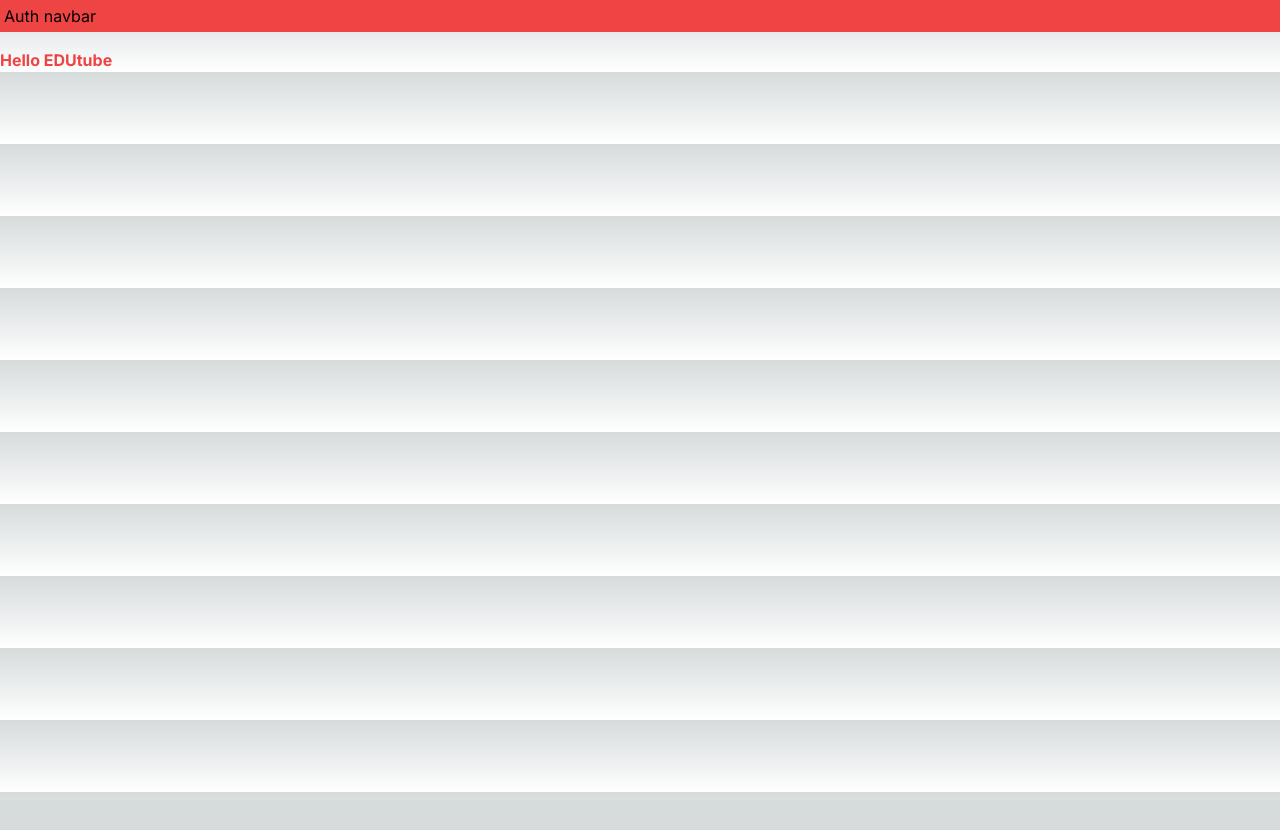
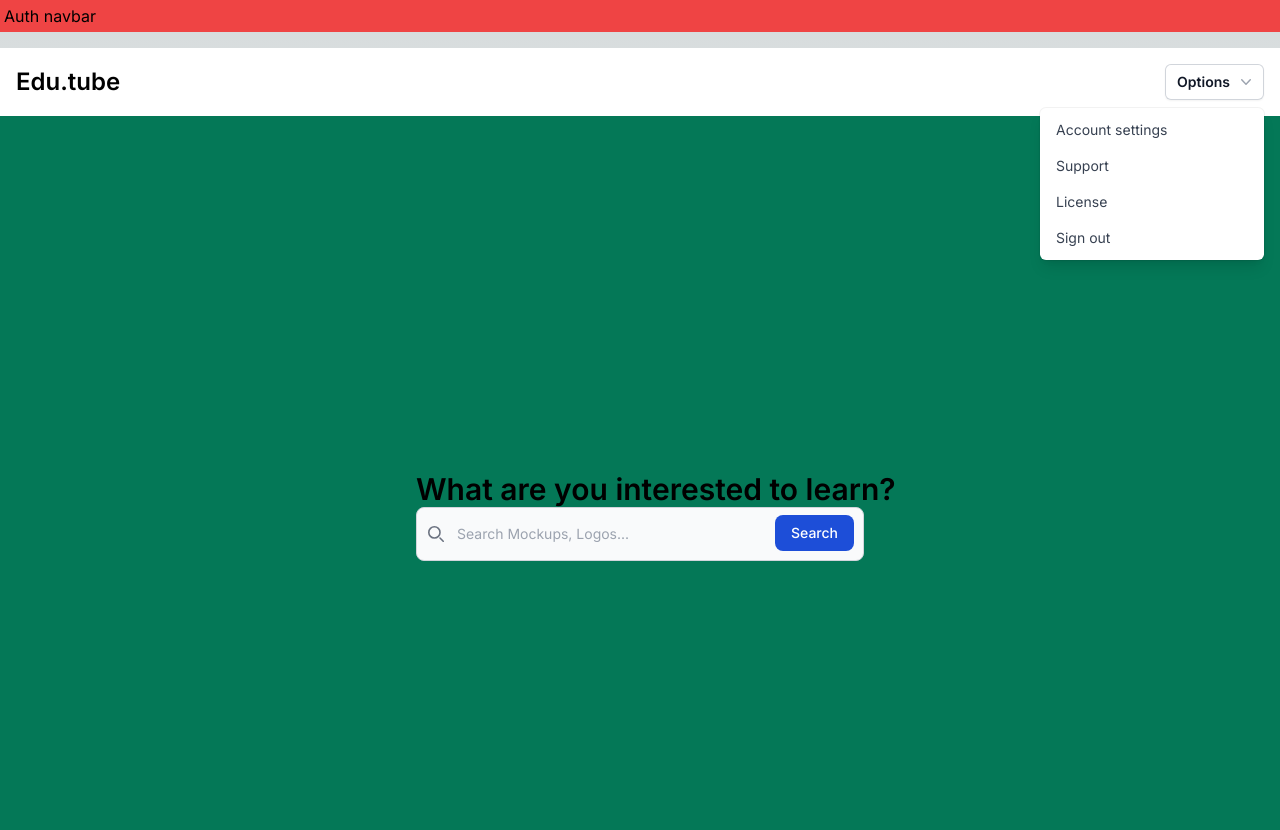
Before and after one commit to eXistC/EduTube, a Next.js app: page / in a window 1280 px wide. Shown: the top 830 px of the page. Before the commit the page ends 800 px from the top, so only its background shows below. Built offline with nearby package versions, Linux system fonts and the light colour scheme.

Commit message:
nanupgit

```diff
--- a/app/(auth)/(browse)/(home)/page.tsx
+++ b/app/(auth)/(browse)/(home)/page.tsx
@@ -1,10 +1,51 @@
-import Image from "next/image";
 
-export default function Home() {
-  return (
-    <p className="text-red-500 font-bold">
-      Hello EDUtube
+function App() {
+    return (
+        <div className="App">
+            <nav className="bg-white border-gray-200 dark:bg-gray-900">
+                <div className="max-w-screen-xl flex flex-wrap items-center justify-between mx-auto p-4">
+                    <a href="#" className="flex items-center space-x-3 rtl:space-x-reverse">
+                        <span className="self-center text-2xl font-semibold whitespace-nowrap dark:text-white">Edu.tube</span>
+                    </a>
+                    <div className="relative inline-block text-left">
+                        <div>
+                            <button type="button" className="inline-flex w-full justify-center gap-x-1.5 rounded-md bg-white px-3 py-2 text-sm font-semibold text-gray-900 shadow-sm ring-1 ring-inset ring-gray-300 hover:bg-gray-50" id="menu-button" aria-expanded="true" aria-haspopup="true">
+                                Options
+                                <svg className="-mr-1 h-5 w-5 text-gray-400" viewBox="0 0 20 20" fill="currentColor" aria-hidden="true">
+                                    <path fill-rule="evenodd" d="M5.23 7.21a.75.75 0 011.06.02L10 11.168l3.71-3.938a.75.75 0 111.08 1.04l-4.25 4.5a.75.75 0 01-1.08 0l-4.25-4.5a.75.75 0 01.02-1.06z" clip-rule="evenodd" />
+                                </svg>
+                            </button>
+                        </div>
+                        <div className="absolute right-0 z-10 mt-2 w-56 origin-top-right rounded-md bg-white shadow-lg ring-1 ring-black ring-opacity-5 focus:outline-none" role="menu" aria-orientation="vertical" aria-labelledby="menu-button" >
+                            <div className="py-1" role="none">
+                                <a href="#" className="text-gray-700 block px-4 py-2 text-sm" role="menuitem"  id="menu-item-0">Account settings</a>
+                                <a href="#" className="text-gray-700 block px-4 py-2 text-sm" role="menuitem"  id="menu-item-1">Support</a>
+                                <a href="#" className="text-gray-700 block px-4 py-2 text-sm" role="menuitem"  id="menu-item-2">License</a>
+                                <form method="POST" action="#" role="none">
+                                    <button type="submit" className="text-gray-700 block w-full px-4 py-2 text-left text-sm" role="menuitem"  id="menu-item-3">Sign out</button>
+                                </form>
+                            </div>
+                        </div>
+                    </div>
+                </div>
+            </nav>
+            <div className="bg-emerald-700 h-screen flex items-center justify-center">
+                <form className="max-w-md mx-auto">
+                    <label className='self-center text-3xl font-semibold whitespace-nowrap dark:text-white'>What are you interested to learn?</label>
 
-    </p>
-  );
+                    <div className="relative">
+                        <div className="absolute inset-y-0 start-0 flex items-center ps-3 pointer-events-none">
+                            <svg className="w-4 h-4 text-gray-500 dark:text-gray-400" aria-hidden="true" xmlns="http://www.w3.org/2000/svg" fill="none" viewBox="0 0 20 20">
+                                <path stroke="currentColor" stroke-linecap="round" stroke-linejoin="round" stroke-width="2" d="m19 19-4-4m0-7A7 7 0 1 1 1 8a7 7 0 0 1 14 0Z" />
+                            </svg>
+                        </div>
+                        <input type="search" id="default-search" className="block w-full p-4 ps-10 text-sm text-gray-900 border border-gray-300 rounded-lg bg-gray-50 focus:ring-blue-500 focus:border-blue-500 dark:bg-gray-700 dark:border-gray-600 dark:placeholder-gray-400 dark:text-white dark:focus:ring-blue-500 dark:focus:border-blue-500" placeholder="Search Mockups, Logos..." required />
+                        <button type="submit" className="text-white absolute end-2.5 bottom-2.5 bg-blue-700 hover:bg-blue-800 focus:ring-4 focus:outline-none focus:ring-blue-300 font-medium rounded-lg text-sm px-4 py-2 dark:bg-blue-600 dark:hover:bg-blue-700 dark:focus:ring-blue-800">Search</button>
+                    </div>
+                </form>
+            </div>
+        </div>
+    );
 }
+
+export default App;
```
